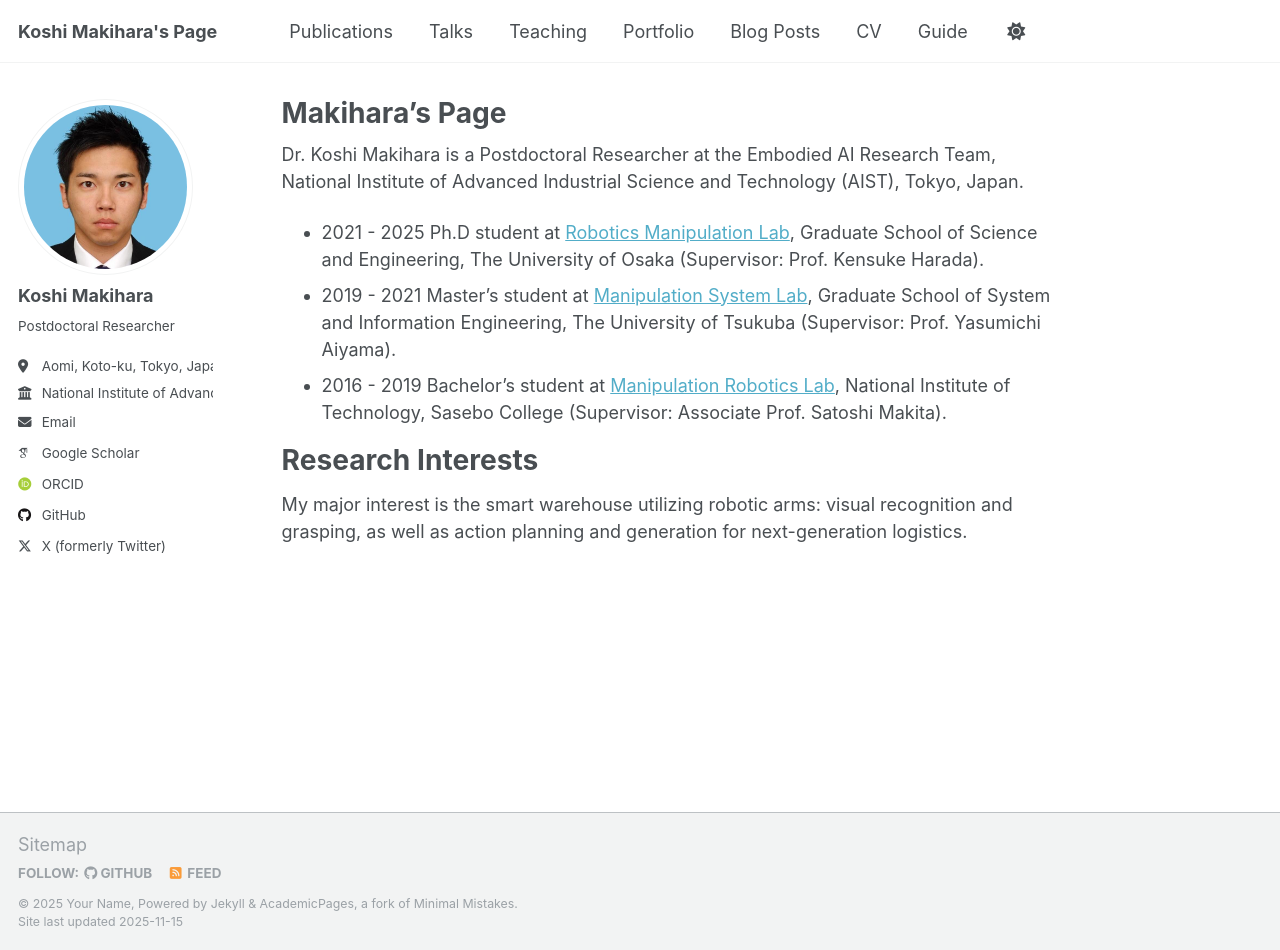
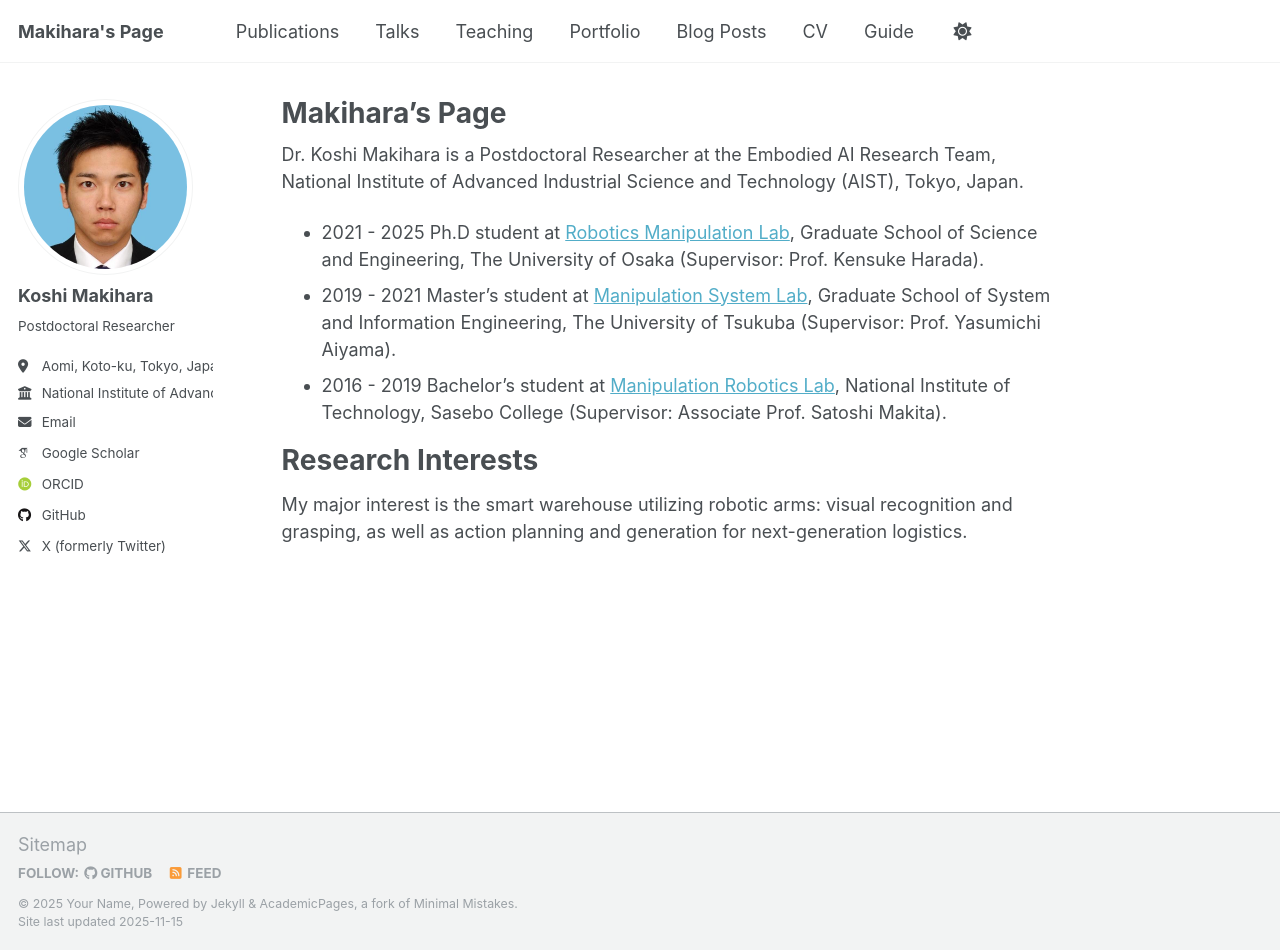
Before and after one commit to k-makihara/k-makihara.github.io, a Jekyll site: the page built from _pages/about.md, in a window 1280 px wide and 950 px high. Built offline with Jekyll 4.4.1, drawn with Linux system fonts in a browser that asks for light colours; some web fonts are replaced.

Commit message:
Update _config.yml

```diff
--- a/_config.yml
+++ b/_config.yml
@@ -9,7 +9,7 @@
 # Basic Site Settings
 locale                   : "en-US"
 site_theme               : "default"
-title                    : "Koshi Makihara's Page"
+title                    : "Makihara's Page"
 title_separator          : "-"
 name                     : &name "Your Name"
 description              : &description "personal description"
@@ -86,7 +86,7 @@
     title: 'Conference Papers'
 
 # Site Settings
-teaser                   :  # filename of teaser fallback teaser image placed in /images/, .e.g. "500x300.png"
+teaser                   : "500x300.png" # filename of teaser fallback teaser image placed in /images/, .e.g. "500x300.png"
 breadcrumbs              : false # true, false (default)
 words_per_minute         : 160
 future                   : true
```
